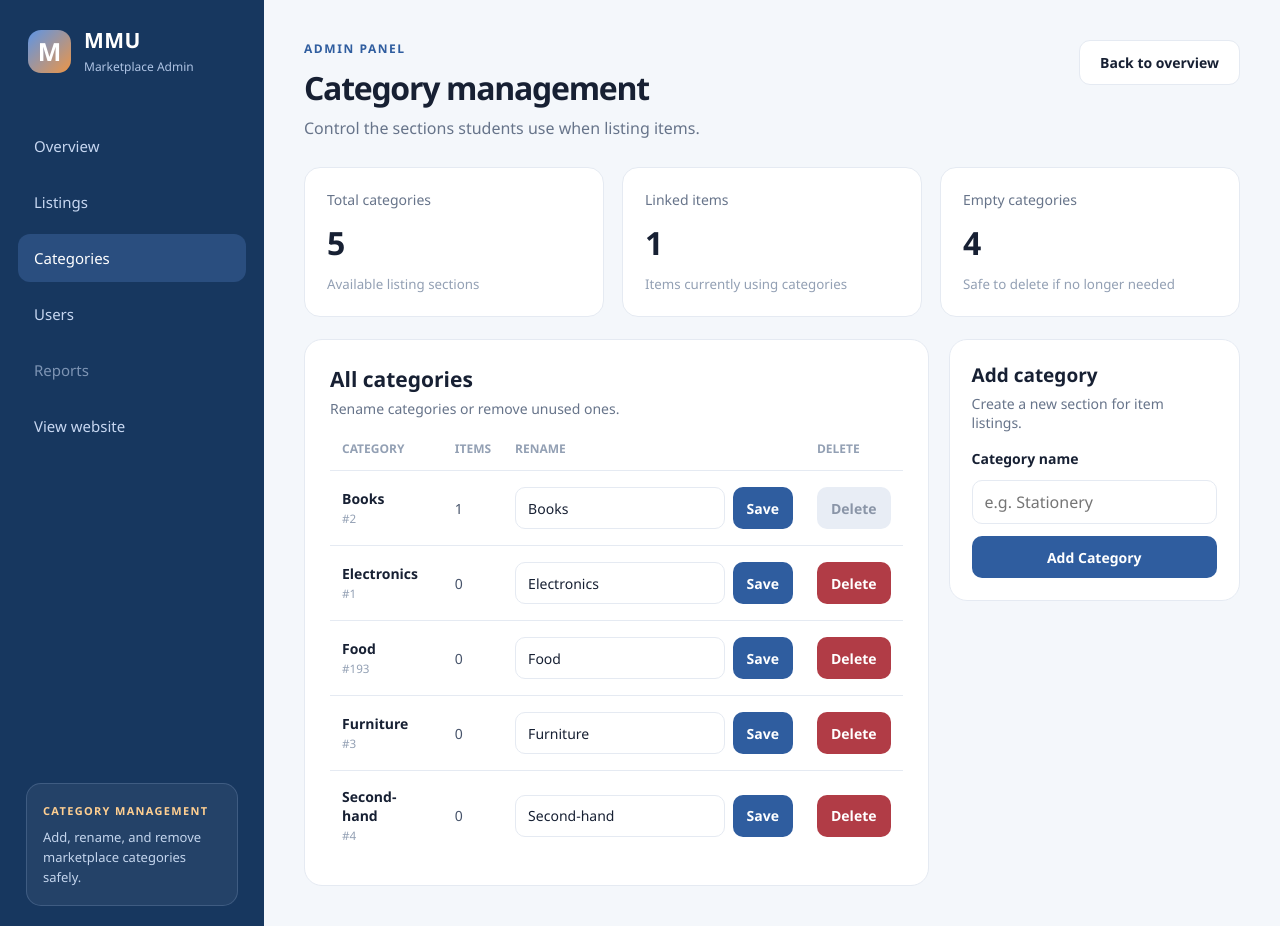
After one commit to S1ngggg/GitExercise-G062-, a Flask app: page /admin/categories in a window 1280 px wide. The commit adds this page. Run offline with Flask 3, Linux system fonts and the light colour scheme; data comes from the database, SQL or seed files in the repository; both versions use the stored data as it was after the commit.

Commit message:
First version of catergory_management

```diff
--- a/app.py
+++ b/app.py
@@ -22,6 +22,24 @@ os.makedirs(UPLOAD_FOLDER, exist_ok=True)
 
 def allowed_file(filename):
     return '.' in filename and filename.rsplit('.', 1)[1].lower() in ALLOWED_EXTENSIONS
+
+
+def clean_category_name(name):
+    return " ".join(name.strip().split())
+
+
+def category_name_exists(cursor, name, category_id=None):
+    if category_id is None:
+        cursor.execute(
+            "SELECT id FROM category WHERE LOWER(name) = LOWER(?)",
+            (name,))
+    else:
+        cursor.execute("""
+            SELECT id FROM category
+            WHERE LOWER(name) = LOWER(?) AND id != ?
+        """, (name, category_id))
+
+    return cursor.fetchone() is not None
 
 
 # configure mail server, here using gmail
@@ -762,6 +780,101 @@ def admin_dashboard():
                            recent_users=recent_users)
 
 
+@app.route("/admin/categories", methods=['GET', 'POST'])
+def admin_categories():
+    connect = sqlite3.connect("database.db")
+    cursor = connect.cursor()
+
+    if request.method == 'POST':
+        name = clean_category_name(request.form.get('name', ''))
+
+        if not name:
+            flash("Category name cannot be empty.")
+        elif category_name_exists(cursor, name):
+            flash("Category already exists.")
+        else:
+            cursor.execute("INSERT INTO category (name) VALUES (?)", (name,))
+            connect.commit()
+            flash("Category added successfully.")
+
+        connect.close()
+        return redirect(url_for('admin_categories'))
+
+    cursor.execute("""
+        SELECT category.id, category.name, COUNT(item.id)
+        FROM category
+        LEFT JOIN item ON item.category_id = category.id
+        GROUP BY category.id, category.name
+        ORDER BY category.name
+    """)
+    categories = cursor.fetchall()
+    connect.close()
+
+    stats = {
+        "total_categories": len(categories),
+        "linked_items": sum(row[2] for row in categories),
+        "empty_categories": sum(1 for row in categories if row[2] == 0)
+    }
+
+    return render_template("admin_categories.html",
+                           categories=categories,
+                           stats=stats)
+
+
+@app.route("/admin/categories/<int:category_id>/edit", methods=['POST'])
+def edit_category(category_id):
+    name = clean_category_name(request.form.get('name', ''))
+
+    if not name:
+        flash("Category name cannot be empty.")
+        return redirect(url_for('admin_categories'))
+
+    connect = sqlite3.connect("database.db")
+    cursor = connect.cursor()
+
+    cursor.execute("SELECT id FROM category WHERE id = ?", (category_id,))
+    if cursor.fetchone() is None:
+        flash("Category not found.")
+    elif category_name_exists(cursor, name, category_id):
+        flash("Category already exists.")
+    else:
+        cursor.execute(
+            "UPDATE category SET name = ? WHERE id = ?",
+            (name, category_id))
+        connect.commit()
+        flash("Category updated successfully.")
+
+    connect.close()
+    return redirect(url_for('admin_categories'))
+
+
+@app.route("/admin/categories/<int:category_id>/delete", methods=['POST'])
+def delete_category(category_id):
+    connect = sqlite3.connect("database.db")
+    cursor = connect.cursor()
+
+    cursor.execute("SELECT id FROM category WHERE id = ?", (category_id,))
+    if cursor.fetchone() is None:
+        flash("Category not found.")
+        connect.close()
+        return redirect(url_for('admin_categories'))
+
+    cursor.execute(
+        "SELECT COUNT(*) FROM item WHERE category_id = ?",
+        (category_id,))
+    item_count = cursor.fetchone()[0]
+
+    if item_count > 0:
+        flash("Cannot delete a category that still has items.")
+    else:
+        cursor.execute("DELETE FROM category WHERE id = ?", (category_id,))
+        connect.commit()
+        flash("Category deleted successfully.")
+
+    connect.close()
+    return redirect(url_for('admin_categories'))
+
+
 @app.route("/marketplace", methods=['GET'])
 def marketplace():
     return redirect(url_for("home_page", **request.args.to_dict()))
--- a/static/css/admin.css
+++ b/static/css/admin.css
@@ -157,6 +157,23 @@
     color: var(--text);
     background: var(--white);
     text-decoration: none;
+    font-size: 14px;
+    font-weight: 600;
+}
+
+.admin-flashes {
+    margin: 0 0 22px;
+    display: grid;
+    gap: 8px;
+}
+
+.admin-flashes p {
+    margin: 0;
+    padding: 12px 16px;
+    border: 1px solid #cfe2ff;
+    border-radius: 12px;
+    color: var(--blue);
+    background: #eef6ff;
     font-size: 14px;
     font-weight: 600;
 }
@@ -421,9 +438,87 @@
     font-size: 14px;
 }
 
+.category-management-grid {
+    display: grid;
+    grid-template-columns: minmax(520px, 1.5fr) minmax(280px, .7fr);
+    gap: 20px;
+    align-items: start;
+}
+
+.category-admin-table td {
+    vertical-align: middle;
+}
+
+.inline-category-form {
+    display: flex;
+    gap: 8px;
+}
+
+.inline-category-form input,
+.category-create-form input {
+    width: 100%;
+    min-height: 42px;
+    padding: 10px 12px;
+    border: 1px solid var(--line);
+    border-radius: 10px;
+    color: var(--text);
+    background: var(--white);
+    font: inherit;
+}
+
+.inline-category-form button,
+.category-create-form button,
+.danger-button {
+    min-height: 42px;
+    padding: 0 14px;
+    border: 0;
+    border-radius: 10px;
+    color: var(--white);
+    background: var(--blue);
+    font: inherit;
+    font-size: 14px;
+    font-weight: 700;
+    cursor: pointer;
+    white-space: nowrap;
+}
+
+.danger-button {
+    background: #b13c46;
+}
+
+.danger-button:disabled {
+    color: #8a95a7;
+    background: #e8edf5;
+    cursor: not-allowed;
+}
+
+.add-category-panel {
+    position: sticky;
+    top: 24px;
+}
+
+.category-create-form {
+    display: grid;
+    gap: 12px;
+}
+
+.category-create-form label {
+    color: var(--text);
+    font-size: 14px;
+    font-weight: 700;
+}
+
 @media (max-width: 1050px) {
     .dashboard-columns {
         grid-template-columns: 1fr;
+    }
+
+    .category-management-grid {
+        grid-template-columns: 1fr;
+    }
+
+    .add-category-panel {
+        position: static;
     }
 
     .user-grid {
@@ -475,6 +570,10 @@
         margin-top: 12px;
     }
 
+    .inline-category-form {
+        min-width: 260px;
+    }
+
     .user-grid {
         grid-template-columns: 1fr;
     }
--- a/templates/admin.html
+++ b/templates/admin.html
@@ -20,6 +20,7 @@
             <nav class="admin-nav" aria-label="Admin navigation">
                 <a class="active" href="{{ url_for('admin_dashboard') }}">Overview</a>
                 <a href="{{ url_for('home_page') }}">Listings</a>
+                <a href="{{ url_for('admin_categories') }}">Categories</a>
                 <a href="#recent-users">Users</a>
                 <span class="disabled">Reports</span>
                 <a href="{{ url_for('home') }}">View website</a>
@@ -124,6 +125,7 @@
                                 <h2>Categories</h2>
                                 <p>Items in each section.</p>
                             </div>
+                            <a href="{{ url_for('admin_categories') }}">Manage</a>
                         </div>
                         <div class="category-list">
                             {% for category, count in category_summary %}
--- /dev/null
+++ b/templates/admin_categories.html
@@ -0,0 +1,140 @@
+<!DOCTYPE html>
+<html lang="en">
+<head>
+    <meta charset="UTF-8">
+    <meta name="viewport" content="width=device-width, initial-scale=1.0">
+    <title>Category Management | MMU Marketplace</title>
+    <link rel="stylesheet" href="{{ url_for('static', filename='css/admin.css') }}">
+</head>
+<body class="admin-body">
+    <div class="admin-layout">
+        <aside class="admin-sidebar">
+            <a class="admin-brand" href="{{ url_for('home') }}">
+                <span class="brand-mark">M</span>
+                <span>
+                    <strong>MMU</strong>
+                    <small>Marketplace Admin</small>
+                </span>
+            </a>
+
+            <nav class="admin-nav" aria-label="Admin navigation">
+                <a href="{{ url_for('admin_dashboard') }}">Overview</a>
+                <a href="{{ url_for('home_page') }}">Listings</a>
+                <a class="active" href="{{ url_for('admin_categories') }}">Categories</a>
+                <a href="{{ url_for('admin_dashboard') }}#recent-users">Users</a>
+                <span class="disabled">Reports</span>
+                <a href="{{ url_for('home') }}">View website</a>
+            </nav>
+
+            <section class="preview-note">
+                <p class="preview-label">Category Management</p>
+                <p>Add, rename, and remove marketplace categories safely.</p>
+            </section>
+        </aside>
+
+        <main class="admin-main">
+            <header class="dashboard-header">
+                <div>
+                    <p class="eyebrow">ADMIN PANEL</p>
+                    <h1>Category management</h1>
+                    <p class="dashboard-subtitle">Control the sections students use when listing items.</p>
+                </div>
+                <a class="button" href="{{ url_for('admin_dashboard') }}">Back to overview</a>
+            </header>
+
+            {% with messages = get_flashed_messages() %}
+                {% if messages %}
+                <div class="admin-flashes">
+                    {% for message in messages %}
+                    <p>{{ message }}</p>
+                    {% endfor %}
+                </div>
+                {% endif %}
+            {% endwith %}
+
+            <section class="stat-grid" aria-label="Category statistics">
+                <article class="stat-card">
+                    <p>Total categories</p>
+                    <strong>{{ stats.total_categories }}</strong>
+                    <small>Available listing sections</small>
+                </article>
+                <article class="stat-card">
+                    <p>Linked items</p>
+                    <strong>{{ stats.linked_items }}</strong>
+                    <small>Items currently using categories</small>
+                </article>
+                <article class="stat-card">
+                    <p>Empty categories</p>
+                    <strong>{{ stats.empty_categories }}</strong>
+                    <small>Safe to delete if no longer needed</small>
+                </article>
+            </section>
+
+            <div class="category-management-grid">
+                <section class="listings-panel">
+                    <div class="panel-heading">
+                        <div>
+                            <h2>All categories</h2>
+                            <p>Rename categories or remove unused ones.</p>
+                        </div>
+                    </div>
+
+                    <div class="table-wrap">
+                        <table class="listing-table category-admin-table">
+                            <thead>
+                                <tr>
+                                    <th>Category</th>
+                                    <th>Items</th>
+                                    <th>Rename</th>
+                                    <th>Delete</th>
+                                </tr>
+                            </thead>
+                            <tbody>
+                                {% for category_id, name, item_count in categories %}
+                                <tr>
+                                    <td>
+                                        <strong>{{ name }}</strong>
+                                        <small>#{{ category_id }}</small>
+                                    </td>
+                                    <td>{{ item_count }}</td>
+                                    <td>
+                                        <form class="inline-category-form" method="POST" action="{{ url_for('edit_category', category_id=category_id) }}">
+                                            <input type="text" name="name" value="{{ name }}" required>
+                                            <button type="submit">Save</button>
+                                        </form>
+                                    </td>
+                                    <td>
+                                        <form method="POST" action="{{ url_for('delete_category', category_id=category_id) }}" onsubmit="return confirm('Delete this category?')">
+                                            <button class="danger-button" type="submit" {% if item_count > 0 %}disabled{% endif %}>Delete</button>
+                                        </form>
+                                    </td>
+                                </tr>
+                                {% else %}
+                                <tr class="empty-row">
+                                    <td colspan="4">No categories yet.</td>
+                                </tr>
+                                {% endfor %}
+                            </tbody>
+                        </table>
+                    </div>
+                </section>
+
+                <section class="summary-panel add-category-panel">
+                    <div class="panel-heading small">
+                        <div>
+                            <h2>Add category</h2>
+                            <p>Create a new section for item listings.</p>
+                        </div>
+                    </div>
+
+                    <form class="category-create-form" method="POST" action="{{ url_for('admin_categories') }}">
+                        <label for="category-name">Category name</label>
+                        <input id="category-name" type="text" name="name" placeholder="e.g. Stationery" required>
+                        <button type="submit">Add Category</button>
+                    </form>
+                </section>
+            </div>
+        </main>
+    </div>
+</body>
+</html>
```
Also changed, not shown: database.db.
